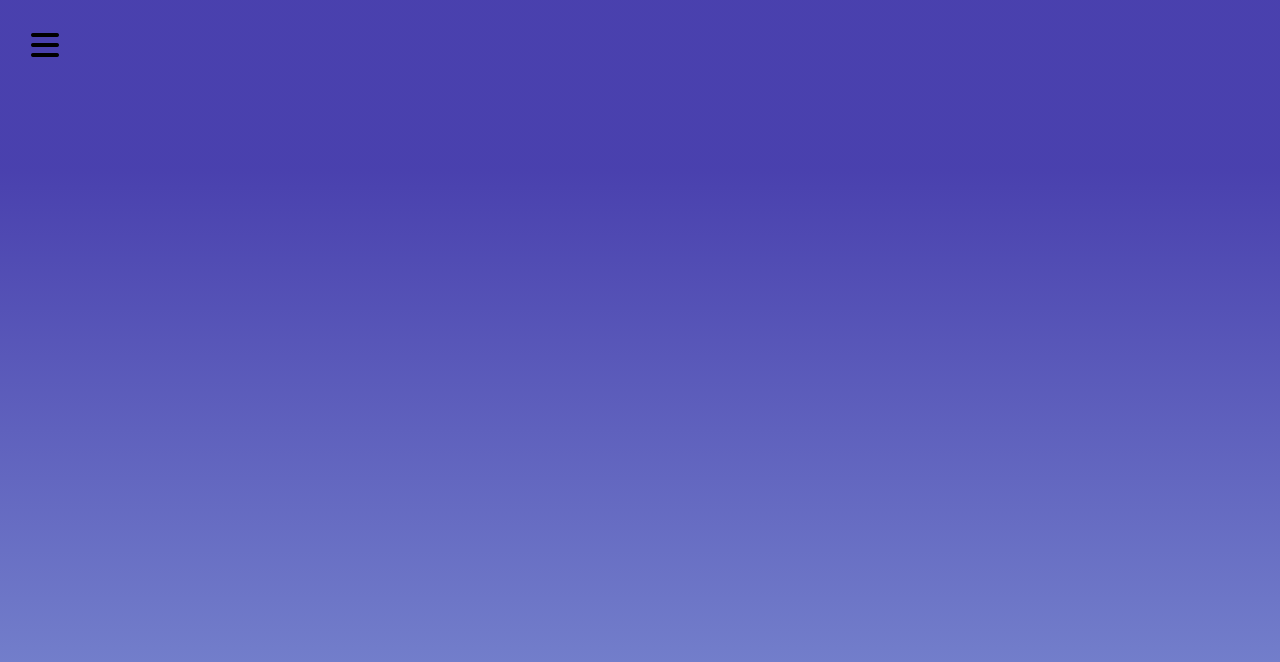
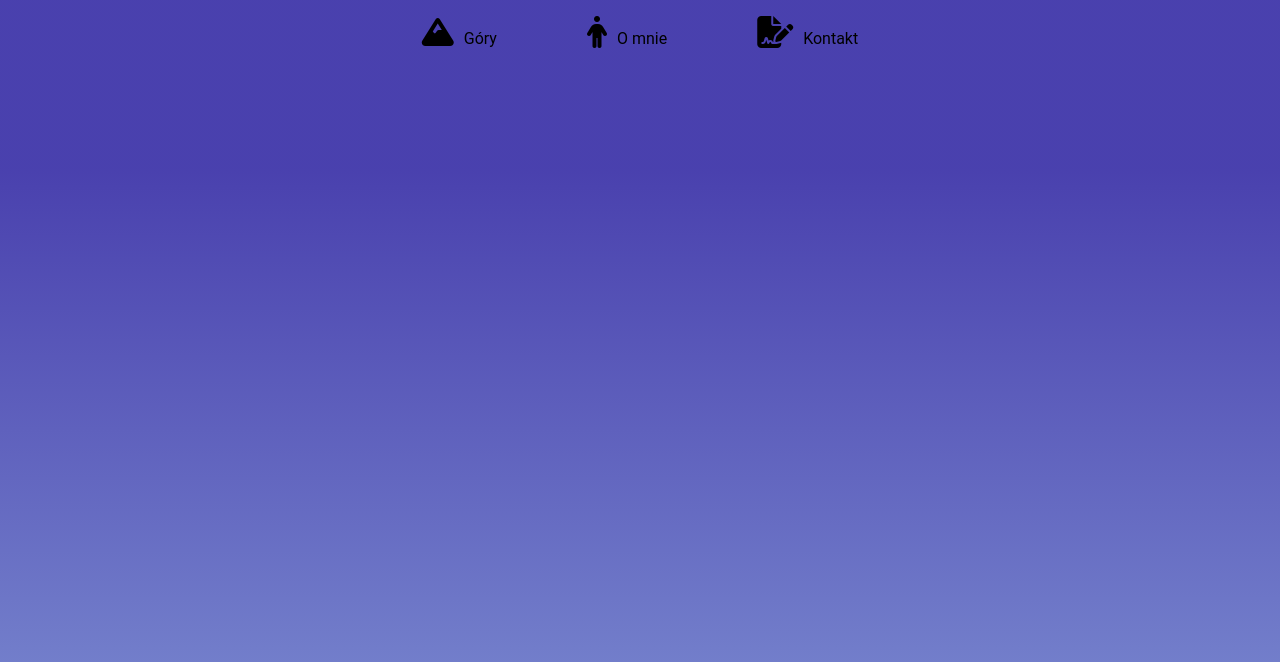
Before and after one commit to KarolChilimoniuk/myMountains, a website: page src/content/index.html in a window 1280 px wide. Drawn offline with nearby package versions, Linux system fonts and the light colour scheme; files that its build step writes are made by us from their sources.

Commit message:
added style for desktop menu

```diff
--- a/src/scss/main.scss
+++ b/src/scss/main.scss
@@ -4,6 +4,7 @@
 
 html {
   box-sizing: border-box;
+  font-family: 'roboto', sans-serif;
 }
 
 *, *:before, *:after {
@@ -18,7 +19,10 @@ body {
   min-height: 100vh;
 }
 
+/*navigation */
+
 .navigation {
+  background: transparent;
   display: none;
   position: fixed;
   width: 100%;
@@ -31,7 +35,36 @@ body {
     padding: 0;
     text-align: center;
 
-    .navigation__link {
+    @media screen and (min-width: 641px) {
+      flex-direction: row;
+      justify-content: center;
+    }
+
+  }
+
+  &__item:nth-of-type(1) {
+    @media screen and (min-width: 641px) {
+      margin-right: 45px;
+    }
+
+  }
+
+  &__item:nth-of-type(2) {
+     @media screen and (min-width: 641px) {
+      margin-left: 45px;
+      margin-right: 45px;
+    }
+
+  }
+
+  &__item:nth-of-type(3) {
+     @media screen and (min-width: 641px) {
+      margin-left: 45px;
+    }
+
+  }
+
+  &__link {
     color: #000;
     line-height: 45px;
     text-decoration: none;
@@ -44,10 +77,12 @@ body {
 
   }
 
-    .navigation__link:hover {
+  &__link:hover {
     color: #72EABA;
   }
 
+  @media screen and (min-width: 641px) {
+    display: block;
   }
 
 }
@@ -73,4 +108,8 @@ body {
     font-size: 2rem;
   }
 
+  @media screen and (min-width: 641px) {
+    display: none;
   }
+
+}
```
Lines whose indentation alone changed are shown as unchanged.
